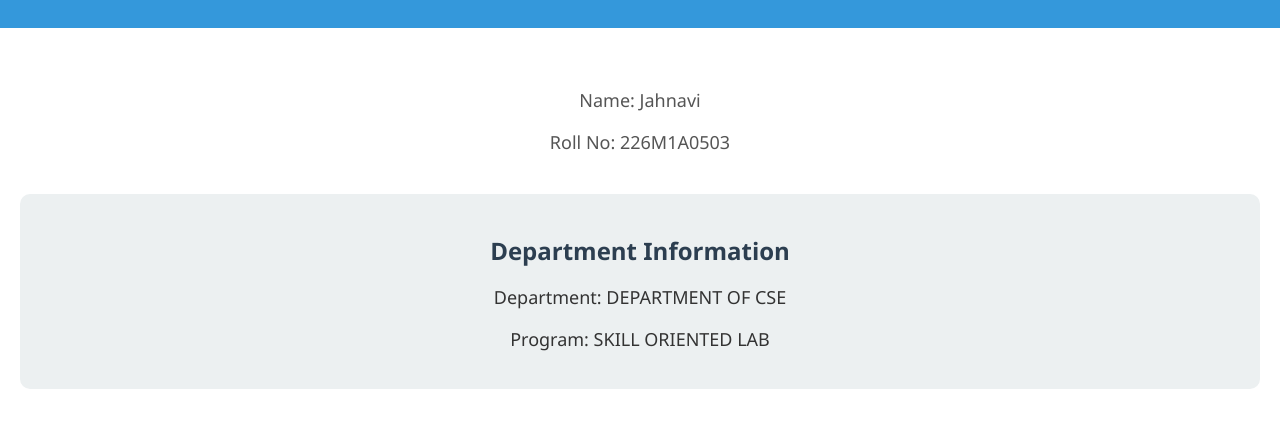
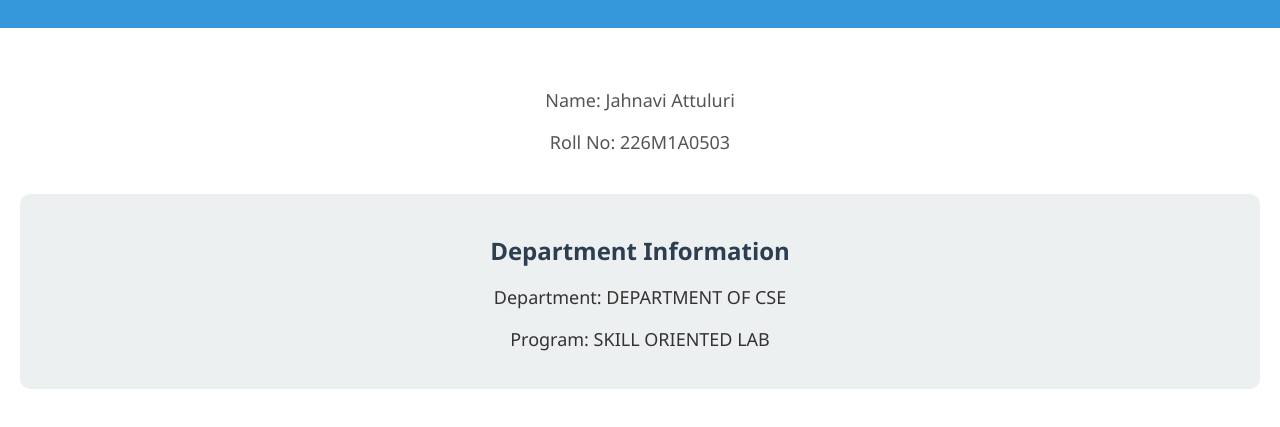
Before and after one commit to JonV503/226M1A0503, a plain HTML site: page home.html in a window 1280 px wide. Shown: the part 75-502 px from the top of the page. Drawn offline with Linux system fonts and the light colour scheme.

Commit message:
home.html

```diff
--- a/home.html
+++ b/home.html
@@ -58,7 +58,7 @@
 
     <main>
         <img src=""/>
-        <p>Name:  Jahnavi</p>
+        <p>Name:  Jahnavi Attuluri</p>
         <p>Roll No: 226M1A0503</p>
 
         <section class="department-section">
```
